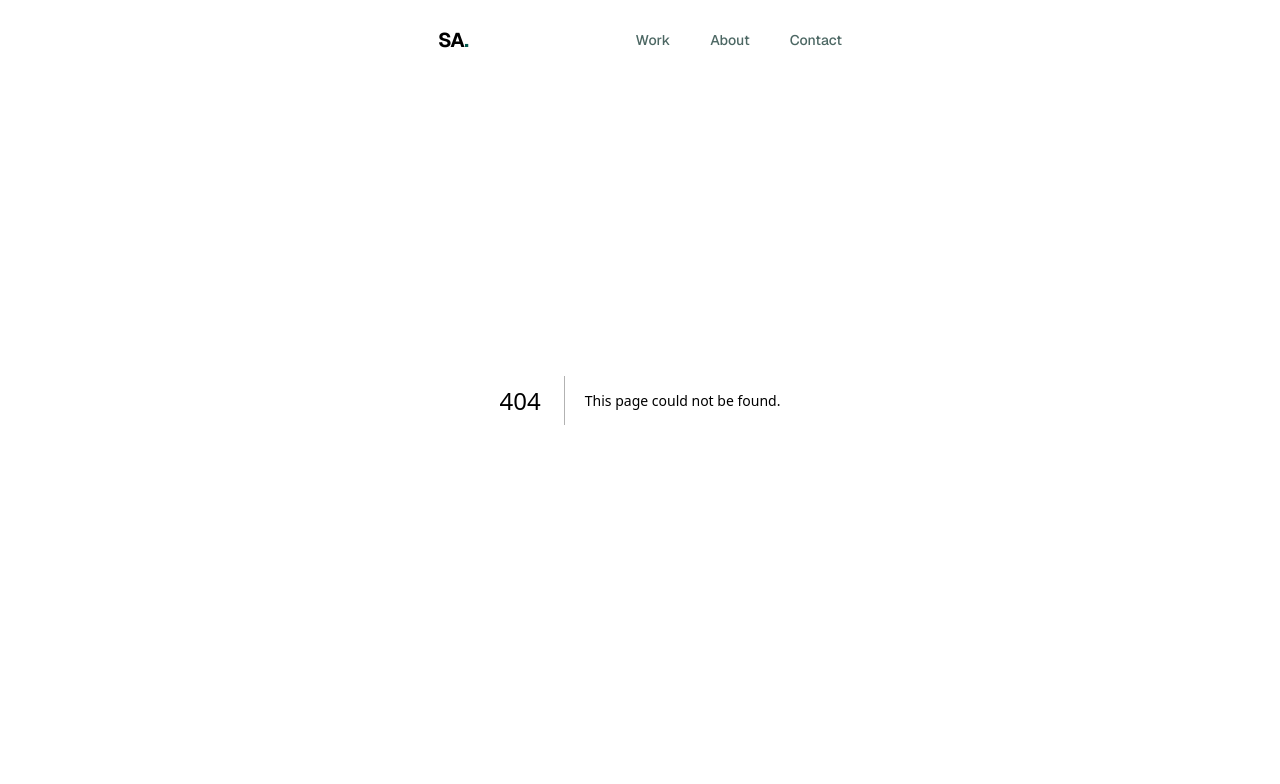
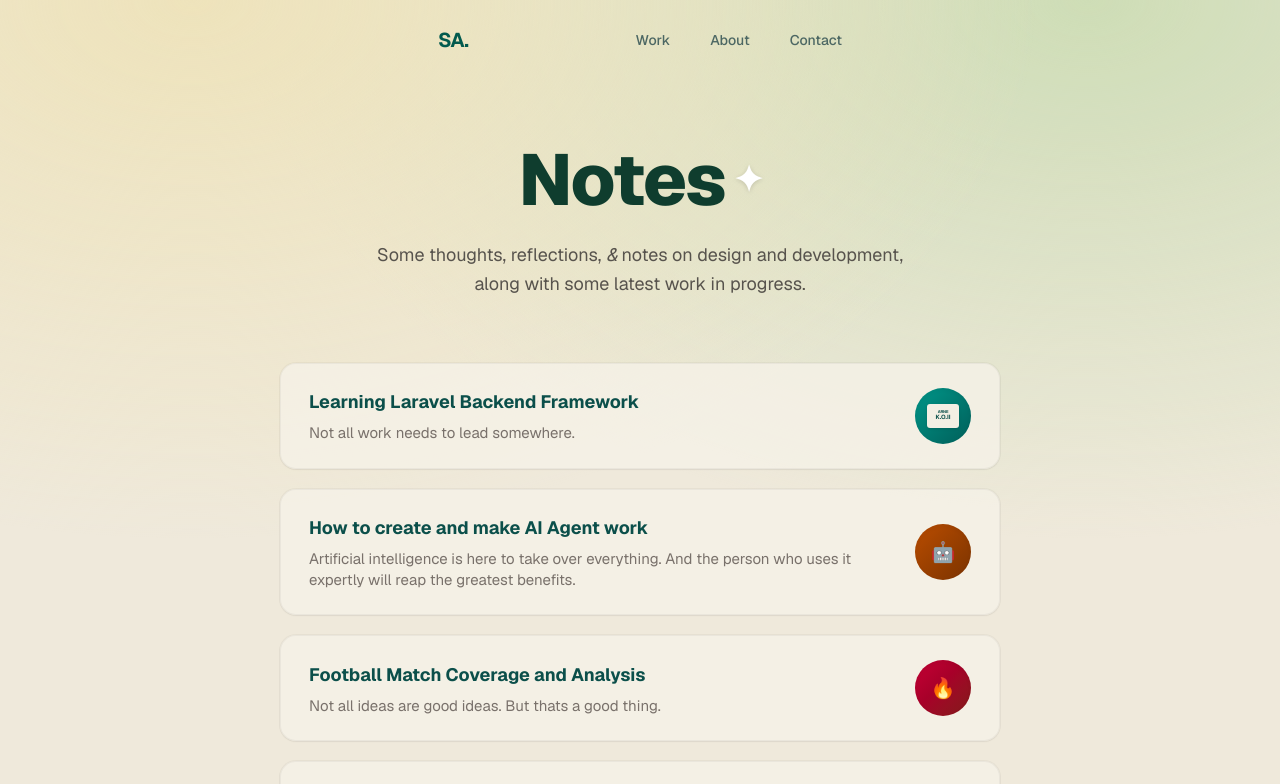
Before and after one commit to AbdEDjalilSaf/new-Area, a Next.js app: page /work in a window 1280 px wide. Before the commit this address had no page. Shown: the top 784 px of the page. Built offline with nearby package versions, Linux system fonts and the light colour scheme.

Commit message:
feat: complete notes page

```diff
--- /dev/null
+++ b/app/work/page.tsx
@@ -0,0 +1,132 @@
+import React from "react";
+
+/**
+ * NotesPage
+ * ---------
+ * Standalone "Notes" listing page — matches the reference design:
+ * soft pastel gradient backdrop, large rounded display heading,
+ * centered subtitle, and a stacked list of note cards with a
+ * title, description, and a colored icon avatar on the right.
+ *
+ * No header / footer included — drop this into your layout.
+ */
+
+interface NoteItem {
+  id: string;
+  title: string;
+  description: string;
+  icon: React.ReactNode;
+  iconBg: string; // tailwind bg class or inline gradient
+}
+
+const notes: NoteItem[] = [
+  {
+    id: "css-shell",
+    title: "Learning Laravel Backend Framework",
+    description: "Not all work needs to lead somewhere.",
+    iconBg: "bg-gradient-to-br from-teal-600 to-teal-800",
+    icon: (
+      <div className="flex h-6 w-8 flex-col items-center justify-center rounded-[3px] bg-[#f3efe4] text-[5px] font-bold leading-tight text-teal-900 shadow-sm">
+        <span className="text-[4px] tracking-tight">ARNE</span>
+        <span className="text-[6px]">K.O.II</span>
+      </div>
+    ),
+  },
+  {
+    id: "ai-leverage",
+    title: "How to create and make AI Agent work",
+    description: "Artificial intelligence is here to take over everything. And the person who uses it expertly will reap the greatest benefits.",
+    iconBg: "bg-gradient-to-br from-amber-700 to-amber-900",
+    icon: <span className="text-xl leading-none">🤖</span>,
+  },
+  {
+    id: "throwaway-projects",
+    title: "Football Match Coverage and Analysis",
+    description: "Not all ideas are good ideas. But thats a good thing.",
+    iconBg: "bg-gradient-to-br from-rose-700 to-red-900",
+    icon: <span className="text-xl leading-none">🔥</span>,
+  },
+  {
+    id: "cover-status",
+    title: "Developing Communication and Problem-Solving Skills",
+    description: "Focusing on communication skills and sharing useful ideas.",
+    iconBg: "bg-gradient-to-br from-violet-700 to-indigo-900",
+    icon: (
+      <span className="text-base font-semibold tracking-[-0.05em] text-white/90">
+        ǁOǁǁ
+      </span>
+    ),
+  },
+  {
+    id: "flash-figma",
+    title: "Schedule weekly get-togethers with friends",
+    description: "Sometimes, fun moments with friends are life's most precious treasure.",
+    iconBg: "bg-gradient-to-br from-red-700 to-rose-900",
+    icon: <span className="text-lg italic font-bold text-white">f</span>,
+  },
+];
+
+const NoteCard: React.FC<{ note: NoteItem }> = ({ note }) => {
+  const Wrapper: React.ElementType = "div";
+
+  return (
+    <Wrapper
+      className="group flex items-center justify-between gap-4 rounded-2xl border border-black/[0.04] bg-[#f6f2e8]/80 dark:bg-[#1a3a28] px-5 py-5 shadow-[0_1px_2px_rgba(0,0,0,0.04)] ring-1 ring-black/[0.04] dark:ring-white/[0.06] transition-all duration-200 hover:-translate-y-0.5 hover:shadow-[0_8px_24px_rgba(0,0,0,0.06)] dark:hover:bg-[#1a3a28]/80 sm:px-7 sm:py-6"
+    >
+      <div className="min-w-0 flex-1">
+        <h3 className="text-base font-bold text-teal-900 dark:text-[#d4f5e0] transition-colors group-hover:text-teal-700 sm:text-lg">
+          {note.title}
+        </h3>
+        <p className="mt-1.5 text-sm text-stone-500 dark:text-[#8ab5a0] sm:text-[15px]">
+          {note.description}
+        </p>
+      </div>
+
+      <div
+        className={`flex h-12 w-12 flex-shrink-0 items-center justify-center rounded-full text-white shadow-inner sm:h-14 sm:w-14 ${note.iconBg}`}
+      >
+        {note.icon}
+      </div>
+    </Wrapper>
+  );
+};
+
+const NotesPage: React.FC = () => {
+  return (
+    <div className="relative pt-16 lg:pt-12 min-h-screen w-full overflow-hidden bg-[#efe9db] dark:bg-[#0a1f14] dark:bg-none dark:text-[#a3c9b8]">
+      {/* Ambient gradient backdrop */}
+      <div
+        className="pointer-events-none absolute inset-0 opacity-90 dark:hidden"
+        style={{
+          background:
+            "radial-gradient(120% 90% at 15% 0%, #eee3b8 0%, transparent 55%), radial-gradient(120% 90% at 85% 0%, #cbdcb3 0%, transparent 55%), #efe9db",
+        }}
+      />
+
+      <div className="relative mx-auto max-w-3xl px-4 pb-24 pt-16 sm:px-6 sm:pt-20 lg:pt-24">
+        {/* Heading */}
+        <div className="text-center">
+           <h1 className="inline-flex items-center gap-2 font-extrabold tracking-tight text-[#0f3d2e] dark:text-[#d4f5e0] text-6xl sm:text-7xl">
+          Notes
+          <span className="text-white dark:text-[#d4f5e0] drop-shadow-sm text-4xl leading-none">
+            ✦
+          </span>
+        </h1>
+          <p className="mx-auto mt-6 max-w-xl text-base leading-relaxed text-stone-600 dark:text-[#8ab5a0] sm:text-lg">
+            Some thoughts, reflections, <em className="italic">&amp;</em> notes on
+            design and development, along with some latest work in progress.
+          </p>
+        </div>
+
+        {/* Notes list */}
+        <div className="mt-12 flex flex-col gap-4 sm:mt-16 sm:gap-5">
+          {notes.map((note) => (
+            <NoteCard key={note.id} note={note} />
+          ))}
+        </div>
+      </div>
+    </div>
+  );
+};
+
+export default NotesPage;
```
Also changed, not shown: app/components/sections/WorkCards.tsx (line endings or trailing spaces).
